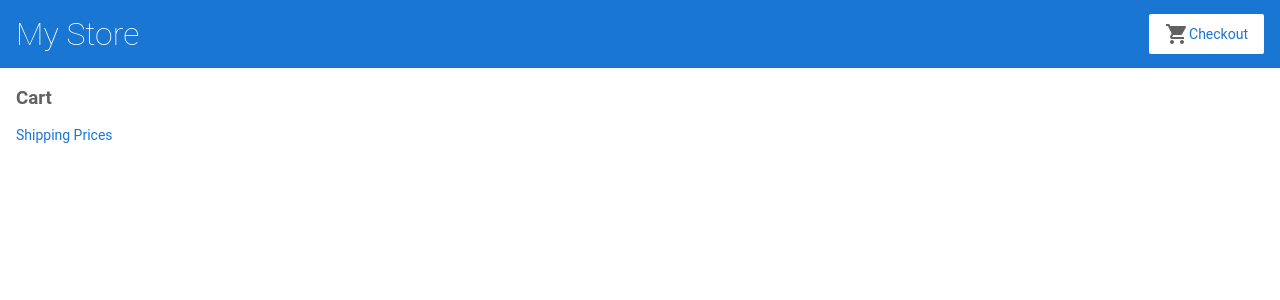
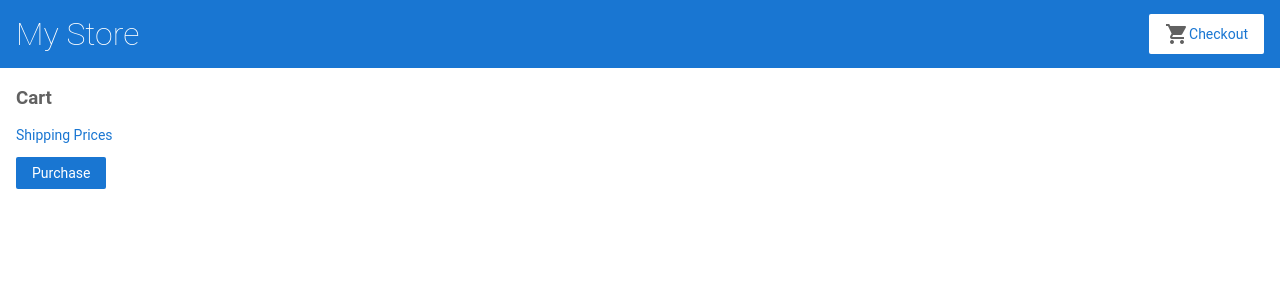
Before and after one commit to rkukuczka1/nbabyz, an Angular app: page /cart in a window 1280 px wide. Shown: the top 300 px of the page. Built offline with nearby package versions, Linux system fonts and the light colour scheme.

Commit message:
1 file modified

```diff
--- a/src/app/cart/cart.component.html
+++ b/src/app/cart/cart.component.html
@@ -8,3 +8,7 @@
   <span>{{ item.name }}</span>
   <span>{{ item.price | currency }}</span>
 </div>
+
+<form [formGroup]="checkoutForm" (ngSubmit)="(onSubmit())">
+  <button class="button" type="submit">Purchase</button>
+</form>
```
